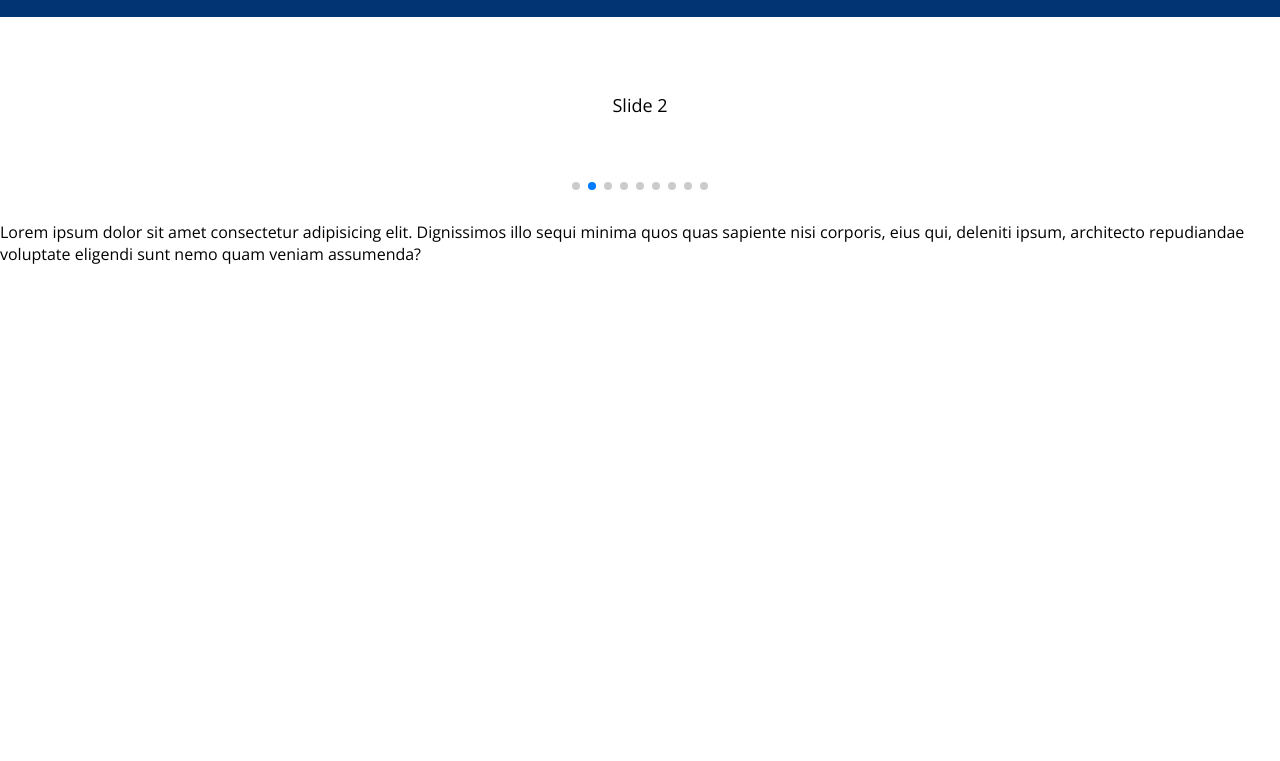
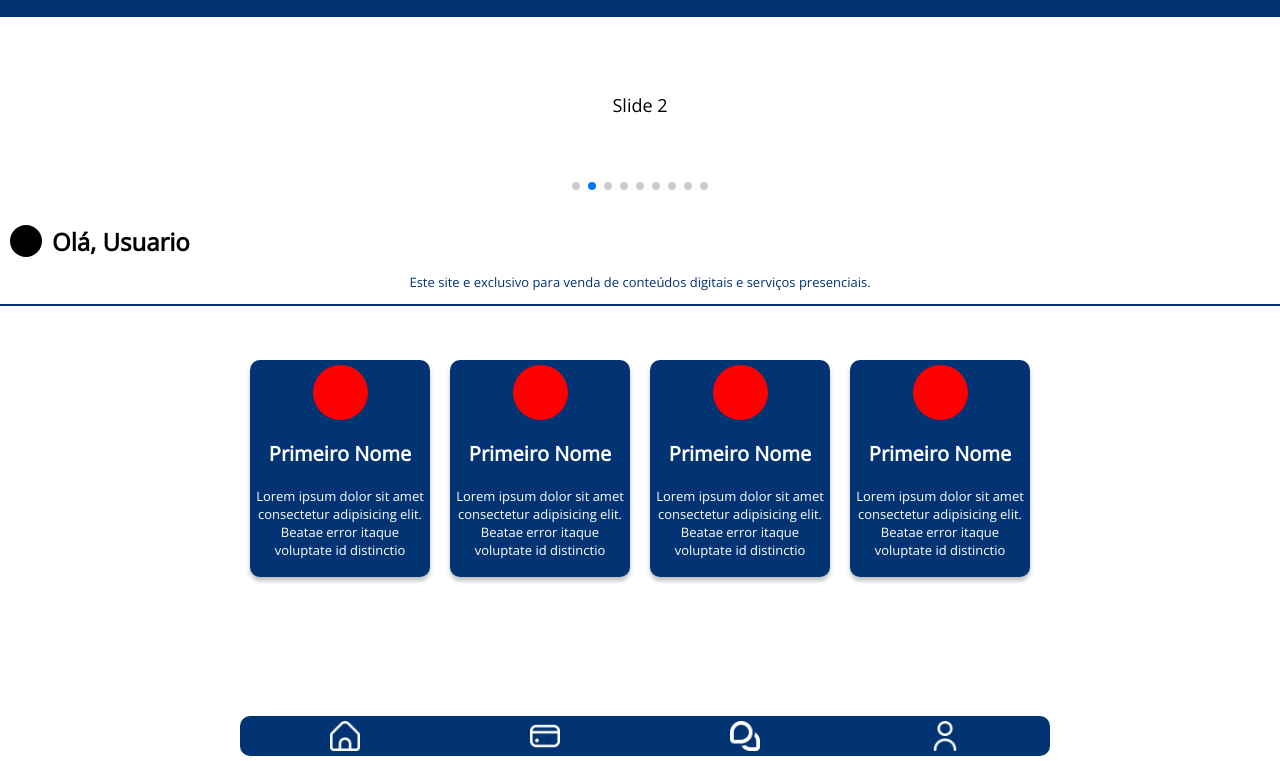
Before and after one commit to Gustavowp8/OneSharp, a plain HTML site: page pages/pageInicial.html in a window 1280 px wide. Shown: the part 39-800 px from the top of the page. Drawn offline with nearby package versions, Linux system fonts and the light colour scheme; files whose address does not match are found by name.

Commit message:
Adicionado menu
O menu baixo foi adicionado

```diff
--- a/pages/estilo/pageUm.css
+++ b/pages/estilo/pageUm.css
@@ -37,7 +37,7 @@ body{
 
 #opcsMenu{
     display: none;
-    position: absolute;
+    position: fixed;
     background: #023373;
     padding: 10px;
     width: 140px;
@@ -125,8 +125,111 @@ body{
     color: #02337300;
   }
 
+  .fotoPerfil{
+      background: black;
+      width: 32px;
+      height: 32px;
+      border-radius: 100%;
+      margin-left: 10px;
+      margin-right: 10px;
+  }
+
+  .dadosPerfil{
+      display: flex;
+      align-items: center;
+  }
+
+  .espacoNome{
+      border-bottom: 2px solid #023373;
+  }
+
+  #sobreSite{
+        margin-top: -5px;
+        font-weight: 300;
+        font-size: 13px;
+        font-family: 'Open Sans';
+        color: #023373;
+        text-align: center;
+  }
+
+  /*=======================================*/
+
+  .perfilPrest{
+      width: 55px;
+      height: 55px;
+      border-radius: 100%;
+      background: red;
+      margin: auto;
+  }
+  .prestes h3{
+    font-weight: 700;
+    font-size: 20px;
+    font-family: 'Open Sans';
+  }
+  .prestes p{
+    font-size: 13px;
+    line-height: 18px;
+    font-family: 'Open Sans';
+  }
+
+  .flex{
+      max-width: 800px;
+      margin: auto;
+    display: flex;
+    flex-wrap: wrap;
+  }
+
+  .prestes{
+    background: #023373;
+    color: #ffffff;
+    flex: 1 0 150px;
+    margin: 10px;
+    padding: 5px;
+    text-align: center;
+
+    box-shadow: 0px 4px 4px rgba(0, 0, 0, 0.25);
+    border-radius: 10px;
+  }
+
+  /*===============================================*/
+
+  .menubaixo{
+      /*background: red;*/
+      padding: 5px;
+      position: fixed;
+      width: 100%;
+      bottom: 0;
+  }
+
+  .menubaixoDois img{
+      width: 30px;
+  }
+
+  .menubaixoDois{
+      position: relative;
+      background: #023373;
+      display: flex;
+      justify-content: space-around;
+      padding: 5px;
+      max-width: 800px;
+      margin: auto;
+      border-radius: 10px;
+  }
+
+
   @media(max-width: 600px){
     #opcsMenu{
         margin-top: 16%;
     }
+    .menubaixoDois{
+        position: relative;
+        background: #023373;
+        display: flex;
+        justify-content: space-around;
+        padding: 5px;
+        max-width: 800px;
+        margin: auto;
+
+        margin-right: 10px;
+    }
   }
--- a/pages/pageInicial.html
+++ b/pages/pageInicial.html
@@ -59,11 +59,63 @@
 
     <!--===================-->
     <div class="espacoNome">
-        <p>
-            Lorem ipsum dolor sit amet consectetur adipisicing elit. Dignissimos illo sequi minima quos quas sapiente nisi corporis, eius qui, deleniti ipsum, architecto repudiandae voluptate eligendi sunt nemo quam veniam assumenda?
-        </p>
+        <div class="dadosPerfil">
+            <div class="fotoPerfil"></div>
+      <h2>
+          Olá, Usuario
+      </h2>
+        </div>
+      <p id="sobreSite">
+        Este site e exclusivo para venda de conteúdos digitais e serviços presenciais.
+      </p>
+    </div> <br><br>
+
+    <section class="flex">
+
+        <div class="prestes">
+            <div class="perfilPrest"></div>
+            <h3>Primeiro Nome</h3>
+            <p>
+                Lorem ipsum dolor sit amet consectetur adipisicing elit. Beatae error itaque voluptate id distinctio
+            </p>
+        </div>
+
+        <div class="prestes">
+            <div class="perfilPrest"></div>
+            <h3>Primeiro Nome</h3>
+            <p>
+                Lorem ipsum dolor sit amet consectetur adipisicing elit. Beatae error itaque voluptate id distinctio
+            </p>
+        </div>
+
+        <div class="prestes">
+            <div class="perfilPrest"></div>
+            <h3>Primeiro Nome</h3>
+            <p>
+                Lorem ipsum dolor sit amet consectetur adipisicing elit. Beatae error itaque voluptate id distinctio
+            </p>
+        </div>
+
+        <div class="prestes">
+            <div class="perfilPrest"></div>
+            <h3>Primeiro Nome</h3>
+            <p>
+                Lorem ipsum dolor sit amet consectetur adipisicing elit. Beatae error itaque voluptate id distinctio
+            </p>
+        </div>
+
+
+    </section>
+
+    <br> <br><br>
+    <div class="menubaixo">
+        <div class="menubaixoDois">
+            <img src="../arquivos/icones/home.png">
+            <img src="../arquivos/icones/card.png">
+            <img src="../arquivos/icones/comments.png">
+            <img src="../arquivos/icones/user.png">
+        </div>
     </div>
-
 
     <script src="https://unpkg.com/swiper/swiper-bundle.min.js"></script>
     <script type="module" src="controle/acesso.js"></script>
```
Also changed, not shown: criarconta.html (+0 -1 lines), login.html (+0 -1 lines), arquivos/icones/card.png (added), arquivos/icones/comments.png (added), arquivos/icones/home.png (added), arquivos/icones/user.png (added).
